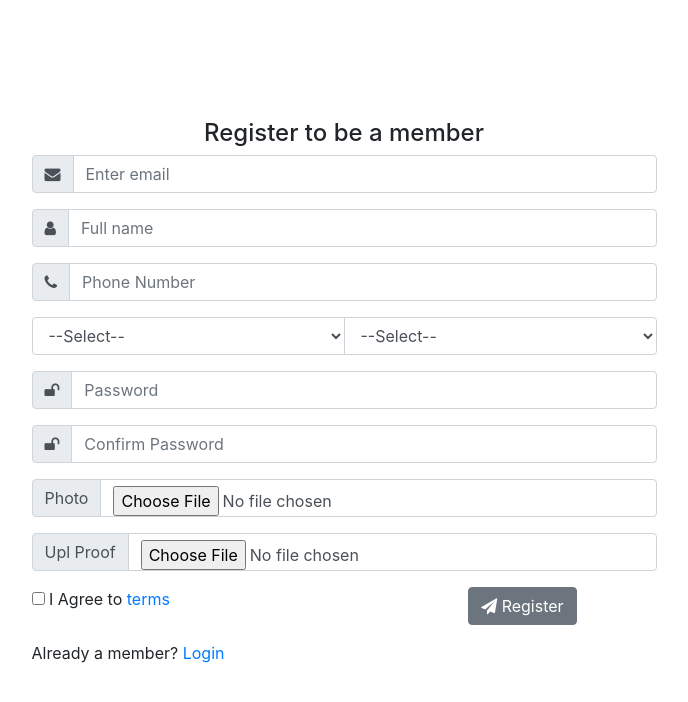
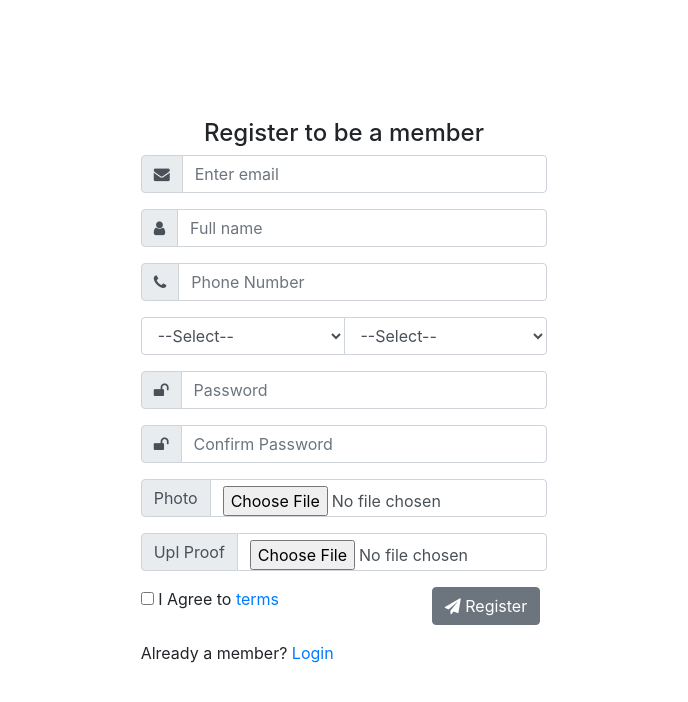
Before and after one commit to ealpha072/PHP-Library, a PHP site: page /registration.php in a window 1280 px wide. Shown: the top 702 px of the page, without its empty margins (296-984 px from the left). Run offline with PHP 8.4, Linux system fonts and the light colour scheme.

Commit message:
Reduced the grid for large screen devices

```diff
--- a/users/forgotpassword.php
+++ b/users/forgotpassword.php
@@ -1,7 +1,7 @@
 <?php require "header.php";?>
 
 <div class="row h-100 justify-content-center align-items-center">
-    <div class="col-10 col-md-8 col-lg-6">
+    <div class="col-10 col-md-8 col-lg-4">
         <div class="card">
             <div class="card-body login-card-body">
                 <p class="text-center">Fill in your email to receive a reset link to your email.</p>
--- a/users/login.php
+++ b/users/login.php
@@ -3,7 +3,7 @@
 ?>
 
 <div class="row h-100 justify-content-center align-items-center">
-  <div class="col-10 col-md-8 col-lg-6">
+  <div class="col-10 col-md-8 col-lg-4">
   <h3>Login</h3>
     <form action="login.php" method="post">
 
--- a/users/registration.php
+++ b/users/registration.php
@@ -3,7 +3,7 @@
 ?>
 
 <div class="row h-100 justify-content-center align-items-center">
-	<div class="col-10 col-md-8 col-lg-6">
+	<div class="col-10 col-md-8 col-lg-4">
 		<div class="reg-form">
 			<form action="registration.php" method="post" enctype="multipart/form-data">
 				<h4 class="text-center">Register to be a member</h4>
@@ -25,7 +25,7 @@
 					<div class="input-group-prepend">
 						<span class="input-group-text" id="basic-addon1"><i class="fa fa-phone" aria-hidden="true"></i></span>
 					</div>
-					<input type="text" class="form-control" placeholder="Phone Number" name="phonenumber" required>
+					<input type="number" class="form-control" placeholder="Phone Number" name="phonenumber" required maxlength="10">
 				</div>
 
 				<div class="form-group input-group mb-3">
```
